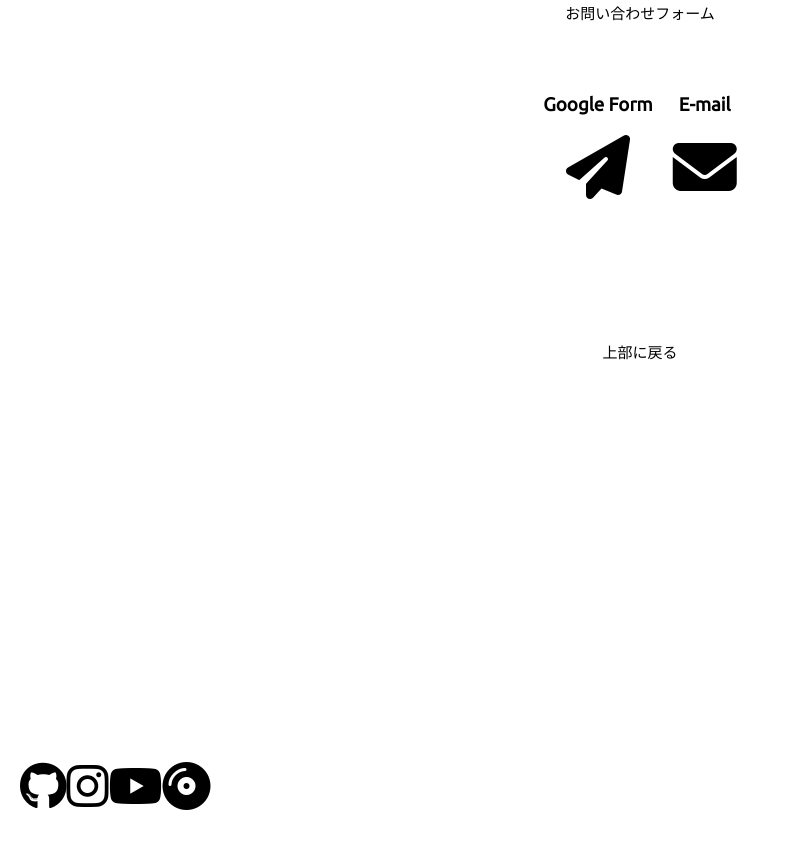
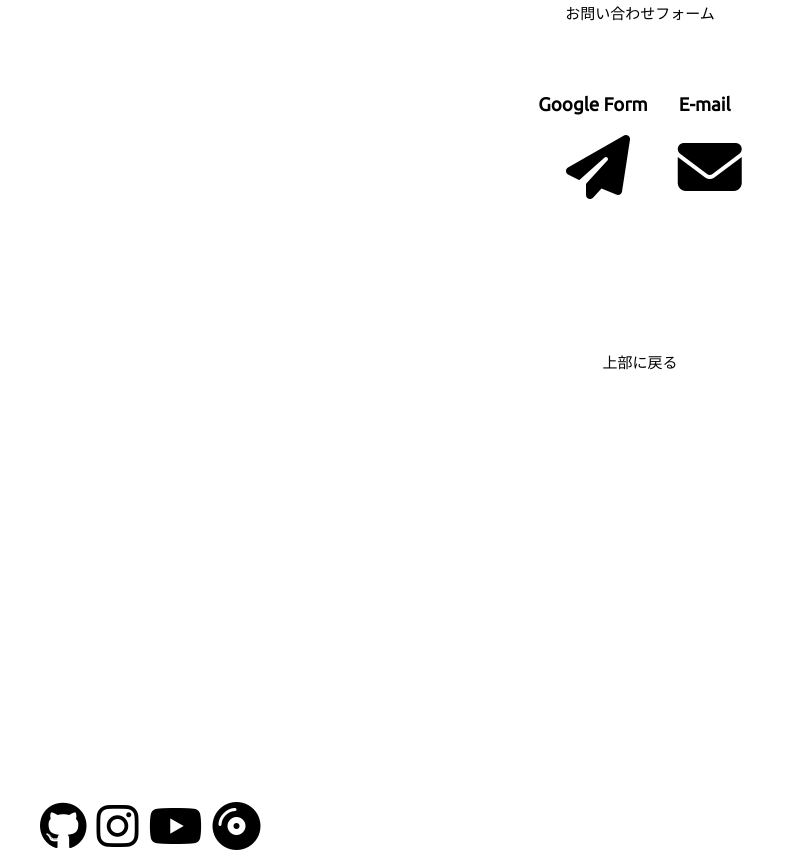
Before and after one commit to misakikondo/misakikondo-pf-react, a React (Create React App) app: page / in a window 1280 px wide. Shown: the part 2680-3540 px from the top of the page, without its empty margins (0-785 px from the left). Before the commit the page ends 3491 px from the top, so only its background shows below. Built offline with nearby package versions, Linux system fonts and the light colour scheme; a web font is replaced by a local one.

Commit message:
updated footer

```diff
--- a/src/components/footer/Footer.jsx
+++ b/src/components/footer/Footer.jsx
@@ -4,7 +4,7 @@ import "./footer.css";
 export default function Footer() {
   return (
     <div>
-      <div className='footer-container'>
+      <div className='icons'>
         <a href='https://github.com/misakikondo'>
           <i href='https://github.com/misakikondo' target="_blank" rel="noopener noreferrer"
           className='fab fa-github fa-3x iconcolor'></i>
--- a/src/components/footer/footer.css
+++ b/src/components/footer/footer.css
@@ -1,13 +1,11 @@
-.footer-container {
-  margin-left: 20px;
-}
-
 .icons {
   margin-left: 30px;
   padding-top: 30px;
 }
 
 i {
+  margin-left: 10px;
+  margin-bottom: 10px;
   text-decoration: none;
   color: black;
   display: inline-block;
```
